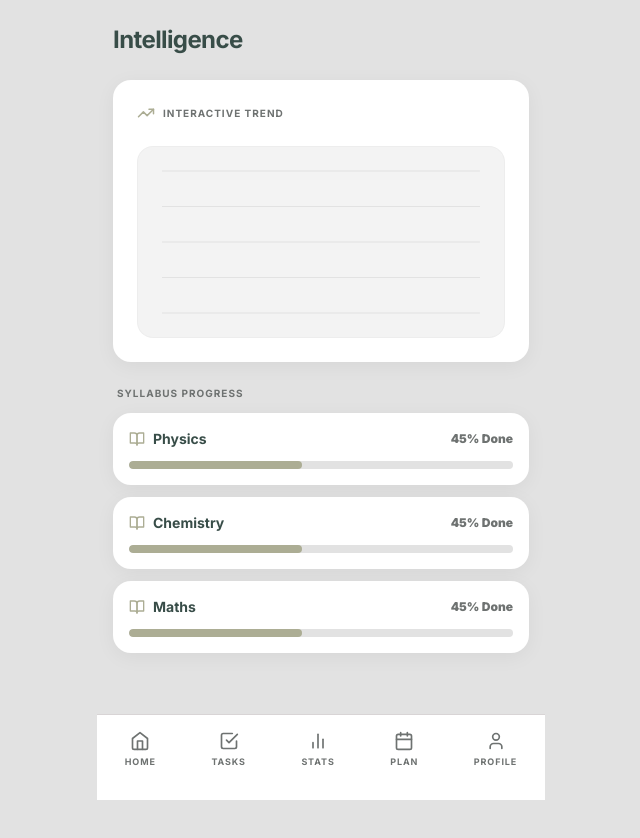
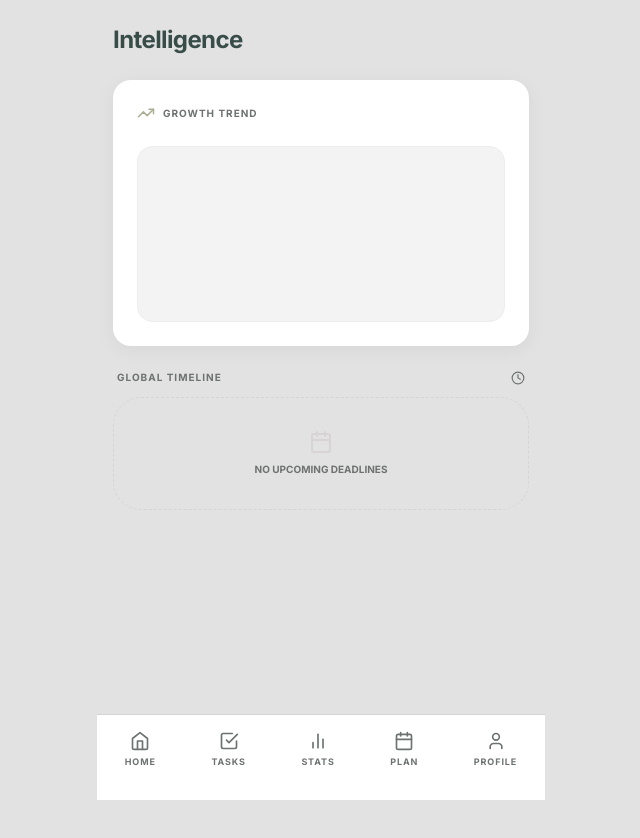
Before and after one commit to hetkeraliya/monkstudy, a Next.js app: page /analysis in a window 1280 px wide. Shown: the top 838 px of the page, without its empty margins (319-959 px from the left). Built offline with nearby package versions, Linux system fonts and the light colour scheme.

Commit message:
Update page.tsx

```diff
--- a/app/analysis/page.tsx
+++ b/app/analysis/page.tsx
@@ -2,7 +2,7 @@
 
 import { useState, useEffect } from "react";
 import { motion, AnimatePresence } from "framer-motion";
-import { TrendingUp, Trash2, Info, ChevronRight, BookOpen } from "lucide-react";
+import { TrendingUp, Trash2, Calendar, Clock, ChevronRight } from "lucide-react";
 import { useStore } from "../../store/useStore";
 import { vibrate } from "../../lib/db";
 
@@ -17,10 +17,9 @@ export default function Analysis() {
   const graphWidth = 300;
   const graphHeight = 150;
 
+  // Logic to process marks into coordinates
   const getDataPoints = (marks: any[], subName: string) => {
-    // Return empty points if no marks exist to prevent undefined errors
     if (!marks || marks.length === 0) return { path: "", points: [] };
-
     const points = marks.map((m, i) => {
       const x = marks.length === 1 ? graphWidth / 2 : (i / (marks.length - 1)) * graphWidth;
       const total = m.total || 100;
@@ -28,9 +27,7 @@ export default function Analysis() {
       const y = graphHeight - (percentage / 100) * graphHeight;
       return { x, y, percentage, label: `${subName} Test ${i + 1}` };
     });
-
-    const path = points.map(p => `${p.x},${p.y}`).join(" ");
-    return { path, points };
+    return { path: points.map(p => `${p.x},${p.y}`).join(" "), points };
   };
 
   const datasets = [
@@ -42,10 +39,23 @@ export default function Analysis() {
     data: getDataPoints(subjects.find(s => s.id === conf.id)?.marks || [], conf.name)
   }));
 
-  const handlePointClick = (p: any, color: string) => {
-    vibrate(20);
-    setTooltip({ x: p.x, y: p.y, label: p.label, val: p.percentage, color });
-    setTimeout(() => setTooltip(null), 3000);
+  // Global Countdown Logic
+  const allExams = subjects.flatMap(sub =>
+    (sub.exams || []).map(ex => ({ ...ex, subjectId: sub.id, subjectName: sub.name }))
+  ).sort((a, b) => new Date(a.date).getTime() - new Date(b.date).getTime());
+
+  const getCountdown = (date: string) => {
+    const diff = new Date(date).getTime() - new Date().getTime();
+    const days = Math.ceil(diff / (1000 * 60 * 60 * 24));
+    return days > 0 ? `${days}d` : days === 0 ? "Today" : "Passed";
+  };
+
+  const deleteExam = (subjectId: string, examId: string) => {
+    vibrate(60);
+    const subject = subjects.find(s => s.id === subjectId);
+    if (subject) {
+      updateSubject(subjectId, { exams: subject.exams.filter(ex => ex.id !== examId) });
+    }
   };
 
   return (
@@ -54,21 +64,18 @@ export default function Analysis() {
         <h1 className="text-2xl font-bold text-monk-dark tracking-tight">Intelligence</h1>
       </header>
 
-      {/* Interactive SVG Graph */}
-      <section className="matte-card p-6 shadow-matte relative">
-        <div className="flex items-center gap-2 mb-6">
+      {/* 1. Clickable Performance Graph */}
+      <section className="matte-card p-6 shadow-matte relative overflow-hidden">
+        <div className="flex items-center justify-between mb-6">
+          <div className="flex items-center gap-2">
             <TrendingUp size={18} className="text-monk-olive" />
-          <h3 className="text-[10px] font-bold text-monk-muted uppercase tracking-widest">Interactive Trend</h3>
+            <h3 className="text-[10px] font-bold text-monk-muted uppercase tracking-widest">Growth Trend</h3>
+          </div>
         </div>
 
-        <div className="relative h-48 w-full bg-monk-bg/40 rounded-2xl p-6 border border-monk-sand/20">
+        <div className="relative h-44 w-full bg-monk-bg/40 rounded-2xl p-6 border border-monk-sand/20">
           <svg viewBox={`0 0 ${graphWidth} ${graphHeight}`} className="w-full h-full overflow-visible" preserveAspectRatio="none">
-            {/* Grid Lines */}
-            {[0, 0.25, 0.5, 0.75, 1].map(v => (
-              <line key={v} x1="0" y1={v * graphHeight} x2={graphWidth} y2={v * graphHeight} stroke="#E2E2E2" strokeWidth="1" />
-            ))}
-
-            {/* Subject Lines and Hotbox Points */}
+            {/* Subject Lines */}
             {datasets.map(ds => (
               <g key={ds.id}>
                 <polyline fill="none" stroke={ds.color} strokeWidth="3" strokeLinecap="round" strokeLinejoin="round" points={ds.data.path} />
@@ -76,23 +83,24 @@ export default function Analysis() {
                   <circle
                     key={i} cx={p.x} cy={p.y} r="6"
                     fill={ds.color} stroke="white" strokeWidth="2"
-                    onClick={() => handlePointClick(p, ds.color)}
-                    className="cursor-pointer active:scale-150 transition-transform"
+                    onClick={() => { vibrate(20); setTooltip({ ...p, color: ds.color }); }}
+                    className="cursor-pointer active:scale-125 transition-transform"
                   />
                 ))}
               </g>
             ))}
           </svg>
 
+          {/* Data Bubble */}
           <AnimatePresence>
             {tooltip && (
               <motion.div
                 initial={{ opacity: 0, y: 10 }} animate={{ opacity: 1, y: 0 }} exit={{ opacity: 0 }}
                 style={{ left: `${(tooltip.x / graphWidth) * 100}%`, top: `${(tooltip.y / graphHeight) * 100}%` }}
-                className="absolute z-50 pointer-events-none transform -translate-x-1/2 -translate-y-full mb-2"
+                className="absolute z-50 pointer-events-none transform -translate-x-1/2 -translate-y-full mb-3"
               >
-                <div className="bg-white px-3 py-2 rounded-xl shadow-2xl border border-monk-bg text-center">
-                  <p className="text-[8px] font-black uppercase text-monk-muted leading-none mb-1">{tooltip.label}</p>
+                <div className="bg-white px-3 py-2 rounded-xl shadow-2xl border border-monk-bg text-center min-w-[70px]">
+                  <p className="text-[7px] font-black uppercase text-monk-muted mb-0.5">{tooltip.label}</p>
                   <p className="text-sm font-black" style={{ color: tooltip.color }}>{tooltip.val}%</p>
                 </div>
               </motion.div>
@@ -101,24 +109,49 @@ export default function Analysis() {
         </div>
       </section>
 
-      {/* Syllabus Progress Tracker */}
+      {/* 2. Consolidated Global Countdown */}
       <section className="space-y-3">
-        <h3 className="text-[10px] font-bold text-monk-muted uppercase tracking-widest px-1">Syllabus Progress</h3>
-        <div className="grid grid-cols-1 gap-3">
-          {subjects.map(sub => (
-            <div key={sub.id} className="matte-card p-4 space-y-3">
-              <div className="flex justify-between items-center">
+        <div className="flex items-center justify-between px-1">
+          <h3 className="text-[10px] font-bold text-monk-muted uppercase tracking-widest">Global Timeline</h3>
+          <Clock size={14} className="text-monk-muted" />
+        </div>
+
+        <div className="space-y-3">
+          <AnimatePresence>
+            {allExams.filter(e => getCountdown(e.date) !== "Passed").map((ex) => (
+              <motion.div
+                key={ex.id}
+                layout initial={{ opacity: 0, y: 10 }} animate={{ opacity: 1, y: 0 }} exit={{ opacity: 0, scale: 0.9 }}
+                className="matte-card p-4 flex justify-between items-center border-l-4"
+                style={{ borderLeftColor: ex.type === 'High' ? '#ef4444' : ex.type === 'Mid' ? '#fb923c' : '#60a5fa' }}
+              >
+                <div className="flex flex-col gap-0.5">
                   <div className="flex items-center gap-2">
-                  <BookOpen size={16} className="text-monk-olive" />
-                  <span className="text-sm font-bold text-monk-dark">{sub.name}</span>
+                    <span className="text-xs font-bold text-monk-dark">{ex.title}</span>
+                    <span className="text-[8px] font-bold px-1.5 py-0.5 bg-monk-bg rounded text-monk-muted uppercase">{ex.subjectName}</span>
                   </div>
-                <span className="text-xs font-black text-monk-muted">45% Done</span>
+                  <span className="text-[10px] text-monk-muted font-medium">{new Date(ex.date).toLocaleDateString()}</span>
                 </div>
-              <div className="h-2 w-full bg-monk-bg rounded-full overflow-hidden">
-                <div className="h-full bg-monk-olive w-[45%] rounded-full" />
+
+                <div className="flex items-center gap-4">
+                  <div className="text-right">
+                    <span className="text-xl font-black text-monk-dark tracking-tighter leading-none">{getCountdown(ex.date)}</span>
+                    <span className="text-[8px] font-bold text-monk-muted uppercase tracking-tighter block">To Exam</span>
                   </div>
+                  <button onClick={() => deleteExam(ex.subjectId, ex.id)} className="p-2 bg-monk-bg rounded-lg text-monk-muted active:text-red-500">
+                    <Trash2 size={16} />
+                  </button>
                 </div>
+              </motion.div>
             ))}
+          </AnimatePresence>
+
+          {allExams.length === 0 && (
+            <div className="p-8 text-center bg-monk-bg/30 rounded-[28px] border border-dashed border-monk-sand">
+              <Calendar className="mx-auto text-monk-sand mb-2" size={24} />
+              <p className="text-[10px] text-monk-muted font-bold uppercase">No upcoming deadlines</p>
+            </div>
+          )}
         </div>
       </section>
     </div>
```
Lines whose indentation alone changed are shown as unchanged.
